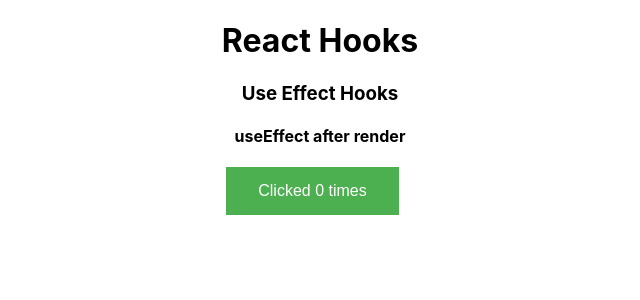
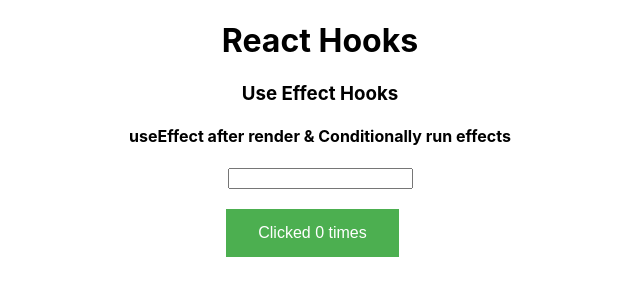
Before and after one commit to PeterOsoo/react-hooks-b, a React (Create React App) app: page /use-effect in a window 1280 px wide. Shown: the top 300 px of the page, without its empty margins (320-960 px from the left). Built offline with nearby package versions, Linux system fonts and the light colour scheme.

Commit message:
Conditionally run effects

```diff
--- a/src/components/UseEffect/HookCounterOne.js
+++ b/src/components/UseEffect/HookCounterOne.js
@@ -2,14 +2,22 @@ import { useState, useEffect } from "react"
 
 const HookCounterOne = () => {
 	const [count, setCount] = useState(0)
+	const [name, setName] = useState("")
 
 	useEffect(() => {
+		console.log("Use Effect - Update document title")
 		document.title = `Clicked ${count} times`
-	})
+	}, [count])
 
 	return (
 		<div>
-			<h4>useEffect after render</h4>
+			<h4>useEffect after render & Conditionally run effects</h4>
+			<input
+				type="text"
+				value={name}
+				onChange={e => setName(e.target.value)}
+			/>{" "}
+			<br /> <br />
 			<button onClick={() => setCount(count + 1)}>
 				Clicked {count} times{" "}
 			</button>
```
